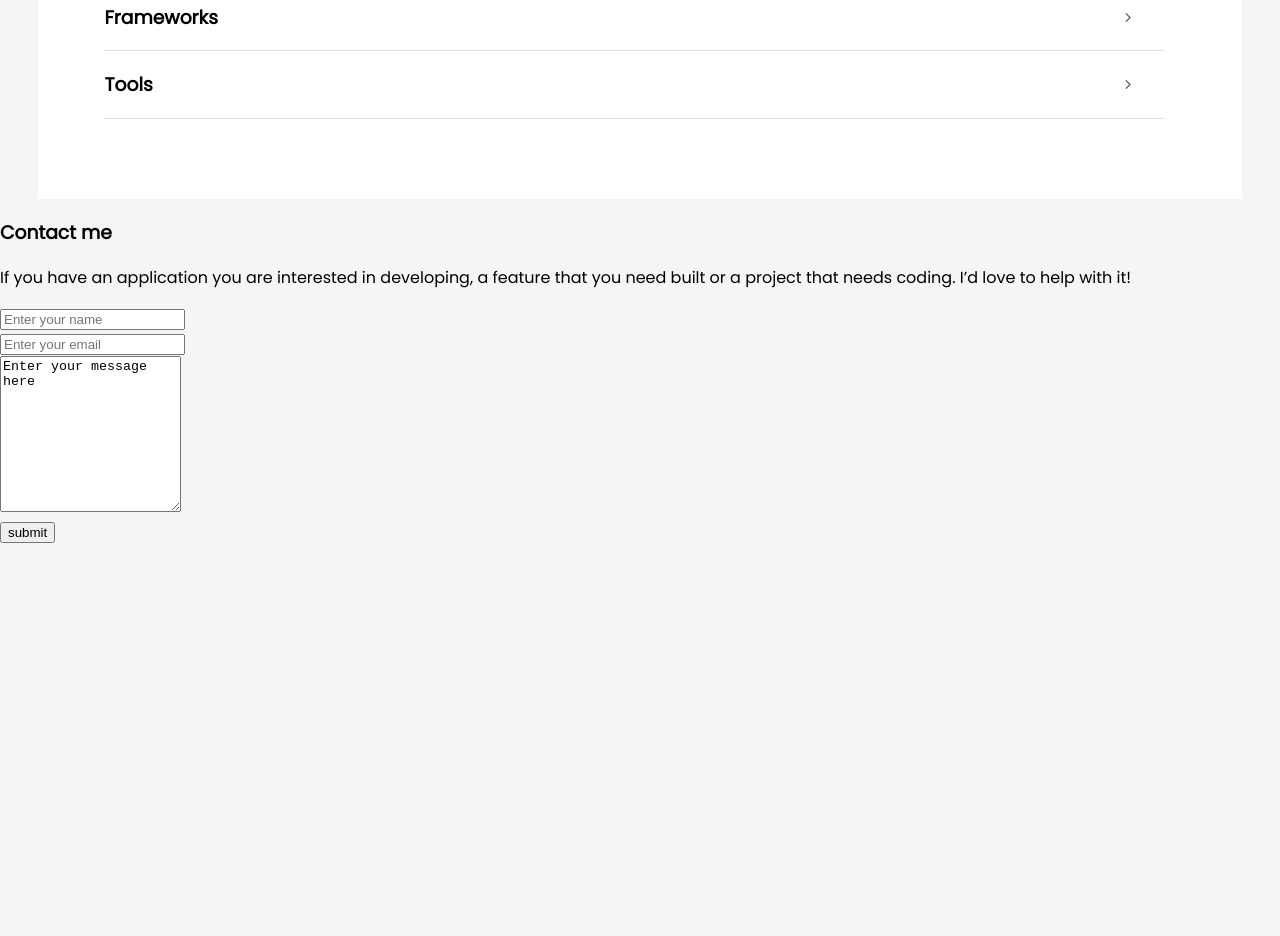
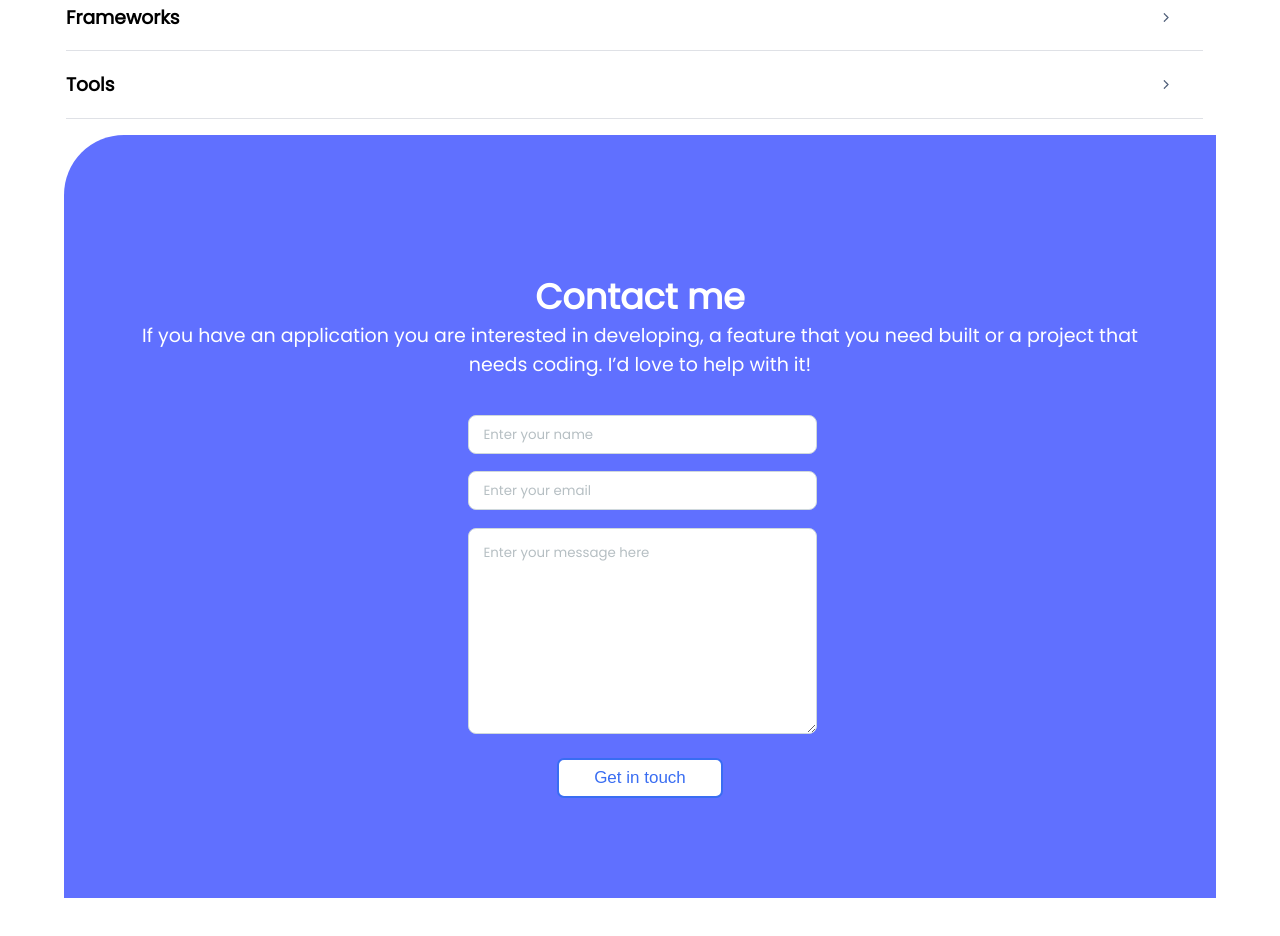
Before and after one commit to nouman17610/figma-template01, a website: page index.html in a window 1280 px wide. Shown: the part 7314-8250 px from the top of the page. Before the commit the page ends 7858 px from the top, so only its background shows below. Drawn offline with Linux system fonts and the light colour scheme.

Commit message:
Add CSS for Contact Form

```diff
--- a/index.html
+++ b/index.html
@@ -268,31 +268,29 @@
                </li>
              </ul>
            </div>
-     </section>
-     <section class="contact-form">
+     <div class="contact-form">
       <div class="form-area">
       <div class="contact-heading">
         <h3>Contact me</h3>
-      </div>
-      <div class="contact-desciption">
         <p>If you have an application you are interested in developing, a feature that you need built or a project that needs coding. I’d love to help with it!</p>
       </div>
-      <form class="form">
+      <form action="https://formspree.io/f/{form_id}" onsubmit="return validateForm()" method="post" required>
         <div>
-          <input type="text" id="name" name="name" placeholder="Enter your name">
+          <input type="text" id="name" name="name" placeholder="Enter your name" size="40" max-length="30" required>
         </div>
         <div>
-          <input type="email" id="email" name="email" placeholder="Enter your email">
+          <input type="email" id="email" name="email" placeholder="Enter your email" size="40" required>
         </div>
         <div>
-          <textarea name="message" columns="30" rows="10">Enter your message here</textarea>
+          <textarea name="message" columns="30" rows="10" placeholder="Enter your message here" required></textarea>
         </div>
-        <div>
-          <input type="submit" value="submit">
+        <div class="form-button">
+          <button type="submit">Get in touch</button>
         </div>
       </form>
     </div>
-     </section>
+    </div>
+    </section>
      </main>
 </body>
 </html>
--- a/style.css
+++ b/style.css
@@ -168,8 +168,6 @@
     display: flex;
     flex-direction: column;
     margin-top: 30px;
-    margin-left: 3%;
-    margin-right: 3%;
     background-color: #fff;
     padding: 5%;
     border-top-right-radius: 50px;
@@ -248,6 +246,71 @@
     height: 15px;
     padding-right: 30px;
   }
+
+  .contact-form {
+    background-color: #6070FF;
+    border-top-left-radius: 60px;
+    width: 100%;
+    text-align: center;
+  }
+
+
+  .form-area {
+    display: flex;
+    flex-direction: column;
+    color: white;
+    width: 90%;
+    margin-left: auto;
+    margin-right: auto;
+    padding: 100px 0;
+  }
+
+  form {
+    display: flex;
+    flex-direction: column;
+    justify-content: center;
+    margin-left: auto;
+    margin-right: auto;
+  }
+
+  .contact-heading h3 {
+    font-size: 35px;
+    font-weight: bold;
+    margin-bottom: -2%;
+  }
+
+  .contact-heading p {
+    font-size: 19px;
+    padding: 0 16px;
+  }
+
+  input {
+    width: 100%;
+    margin-top: 5%;
+    height: 35px;
+    border-radius: 8px;
+    border: 1px solid #CFD8DC;
+    color: #b6bfc3;
+  }
+
+  ::placeholder {
+    color: #b6bfc3;
+    font-family: Poppins;
+    padding: 12px;
+  }
+
+  textarea {
+    width: 100%;
+    margin-top: 5%;
+    border-radius: 8px;
+    border: 1px solid #CFD8DC;
+    color: #b6bfc3;
+    font-family: Poppins;
+  }
+
+  .form-button {
+    margin-top: 5%;
+  }
 }
 
 @media (min-width: 375px) {
```
